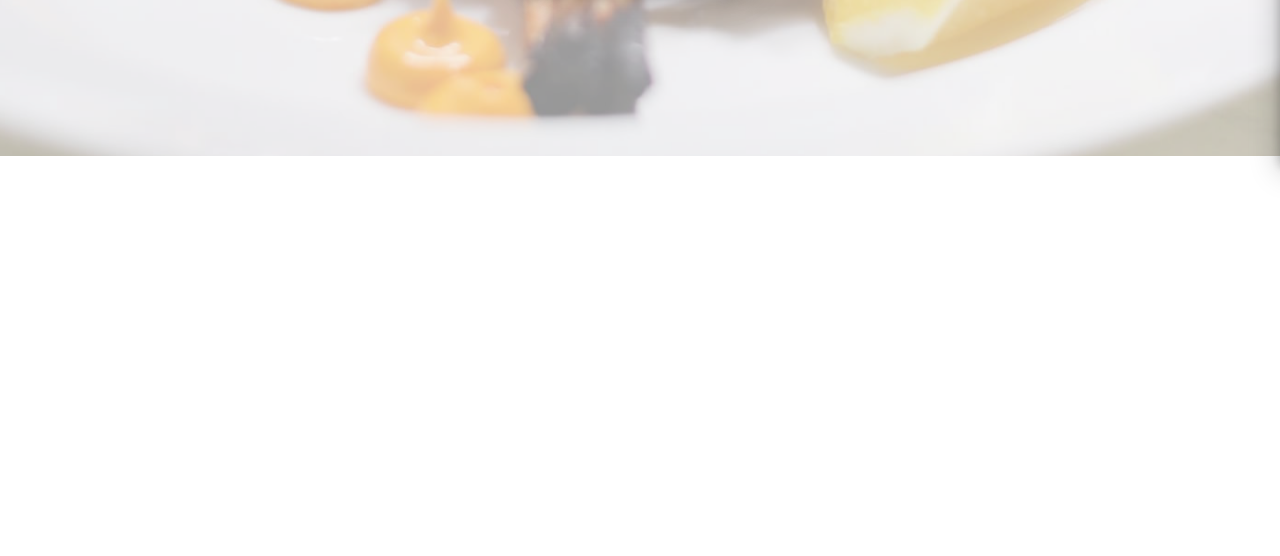
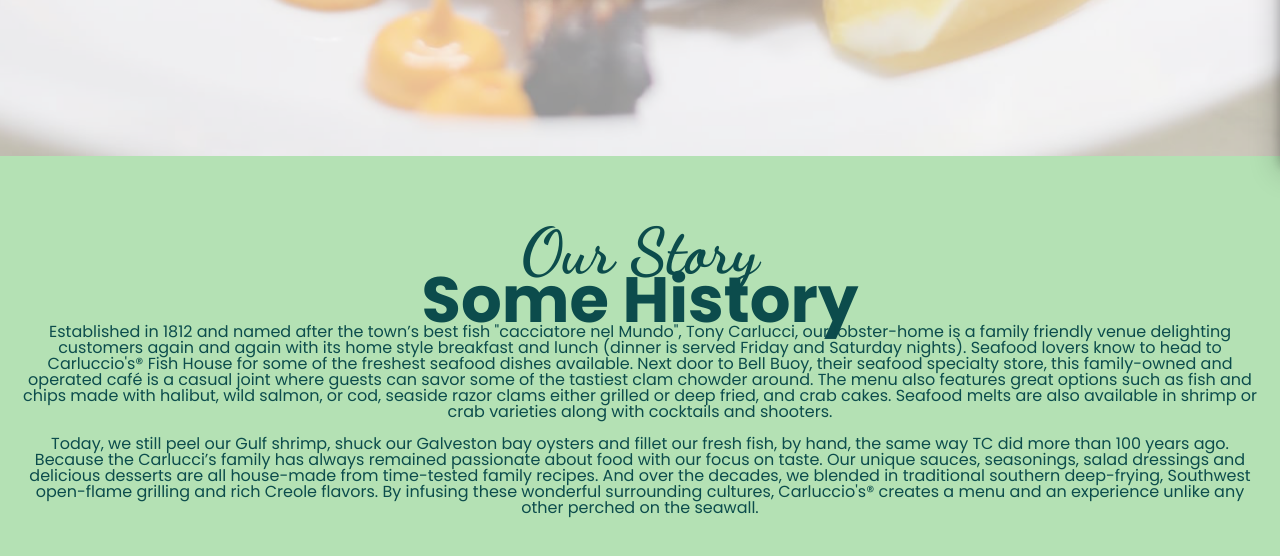
Before and after one commit to iuvetravel/Carluccios, a plain HTML site: page index.html in a window 1280 px wide. Shown: the part 644-1200 px from the top of the page. Before the commit the page ends 800 px from the top, so only its background shows below. Drawn offline with Linux system fonts and the light colour scheme.

Commit message:
Add files via upload

```diff
--- a/index.html
+++ b/index.html
@@ -58,6 +58,36 @@
       </div>
     </section>
 
+    <!-- About Section -->
+    <section class="about-section sec-padding" id="about">
+      <div class="container">
+        <div class="row">
+          <div class="section-title">
+            <h2 data-title="our story">Some History</h2>
+            <p>
+              Established in 1812 and named after the town’s best fish
+              "cacciatore nel Mundo", Tony Carlucci, our lobster-home is a
+              family friendly venue delighting customers again and again with
+              its home style breakfast and lunch (dinner is served Friday and
+              Saturday nights). Seafood lovers know to head to Carluccio's® Fish
+              House for some of the freshest seafood dishes available. Next door
+              to Bell Buoy, their seafood specialty store, this family-owned and
+              operated café is a casual joint where guests can savor some of the
+              tastiest clam chowder around. The menu also features great options
+              such as fish and chips made with halibut, wild salmon, or cod,
+              seaside razor clams either grilled or deep fried, and crab cakes.
+              Seafood melts are also available in shrimp or crab varieties along
+              with cocktails and shooters.
+              <br>
+              <br>
+              <p>Today, we still peel our Gulf shrimp, shuck our Galveston bay oysters and fillet our fresh fish, by hand, the same way TC did more than 100 years ago. Because the Carlucci’s family has always remained passionate about food with our focus on taste. Our unique sauces, seasonings, salad dressings and delicious desserts are all house-made from time-tested family recipes. And over the decades, we blended in traditional southern deep-frying, Southwest open-flame grilling and rich Creole flavors. By infusing these wonderful surrounding cultures, Carluccio's® creates a menu and an experience unlike any other perched on the seawall.</p>
+            </p>
+          </div>
+        </div>
+      </div>
+    </section>
+    <!-- End About Section -->
+
     <!-- End Home section -->
     <script src="js/main.js"></script>
   </body>
```
